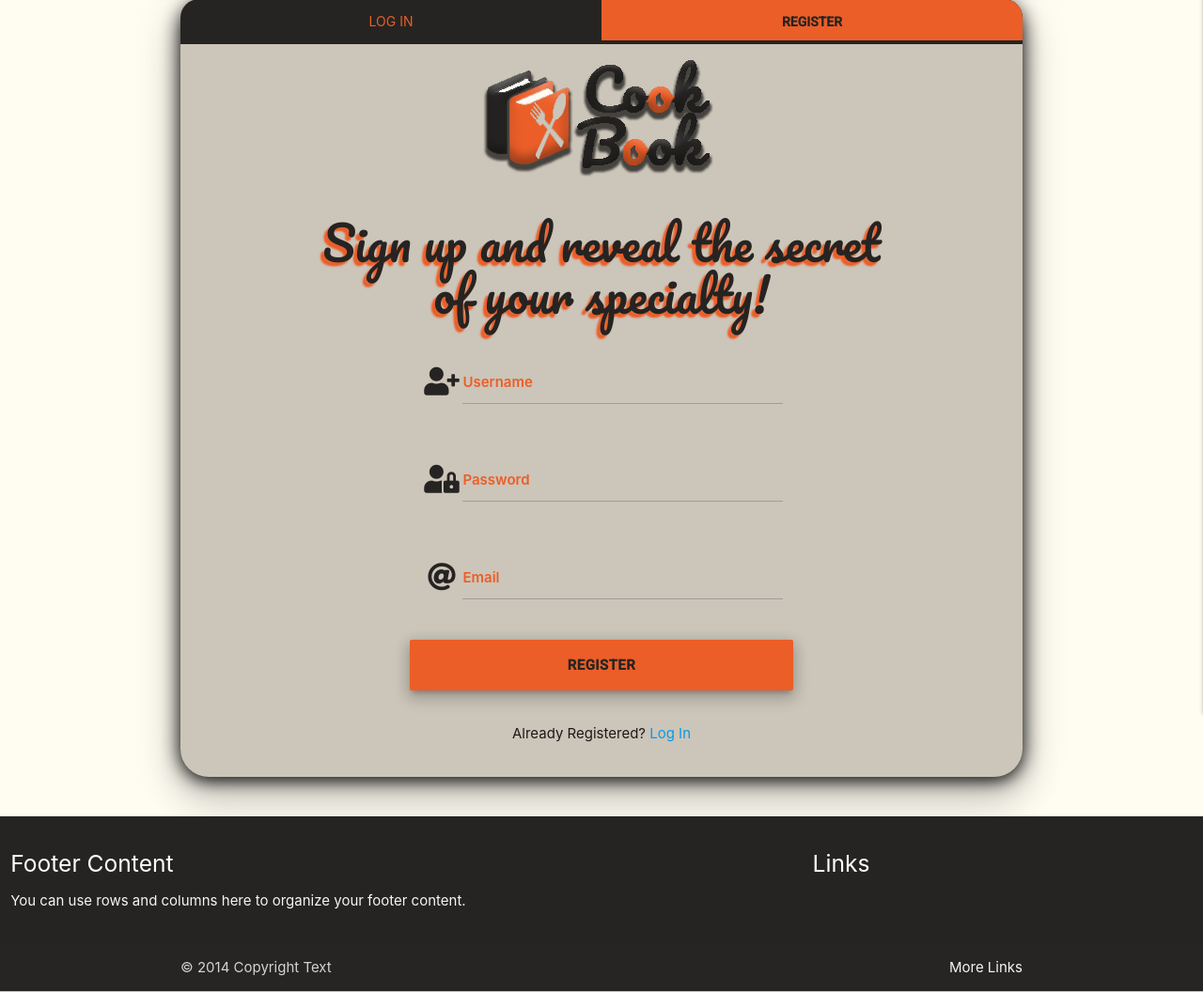
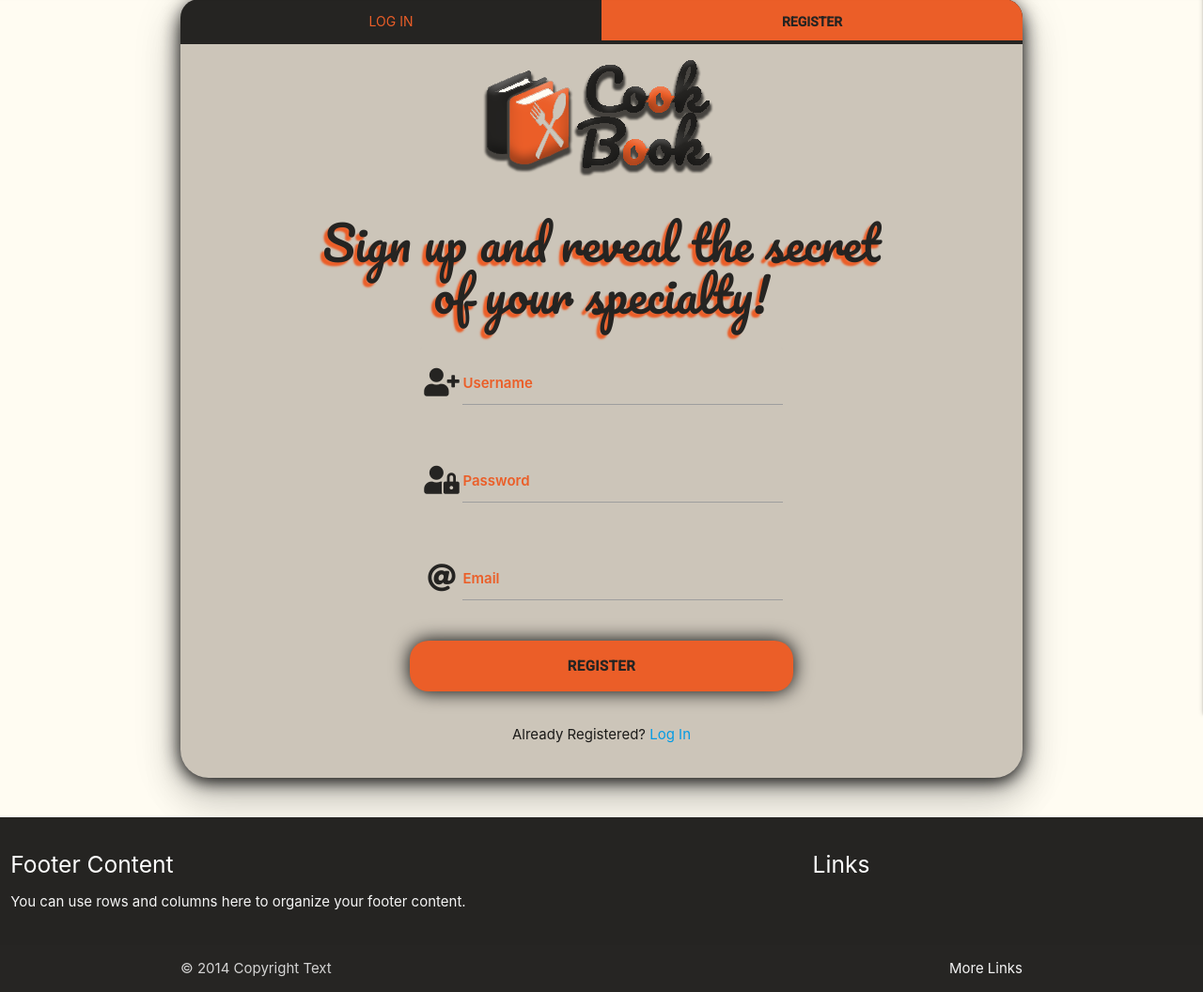
Before and after one commit to IvanTepes/cook-book, a Flask app: page /register in a window 1280 px wide. Shown: the part 101-1157 px from the top of the page at 94% size. Run offline with Flask 2, Linux system fonts and the light colour scheme; some libraries are stand-ins or nearby versions.

Commit message:
Format Code, Include flash Msg, add form-btn class to button

```diff
--- a/templates/components/forms/registration_form.html
+++ b/templates/components/forms/registration_form.html
@@ -1,13 +1,16 @@
 {% block registration_form %}
 
+
 <!-- link css file -->
-
 <link rel="stylesheet" href="{{ url_for('static', filename='css/register.css') }}">
 
+    <!-- Registration Form -->
     <div class="container">
         <h3 class="sign-msg">
             Sign up and reveal the secret of your specialty!
         </h3>
+        <!-- Flash Message -->
+            {% include 'components/flash_msg/flash_message.html' %}
         <form class="col s12 m8 offset-m2" method="POST" action="{{ url_for('register') }}">
             <div class="card-panel">
                 <!-- Username -->
@@ -41,7 +44,7 @@
                 </div>
                 <!-- Register -->
                 <div class="row">
-            <button type="submit" class="col s12 btn-large z-depth-3">
+                    <button type="submit" class="col s12 btn-large forms-btn">
                     Register
                     </button>
                 </div>
```
Lines whose indentation alone changed are shown as unchanged.
